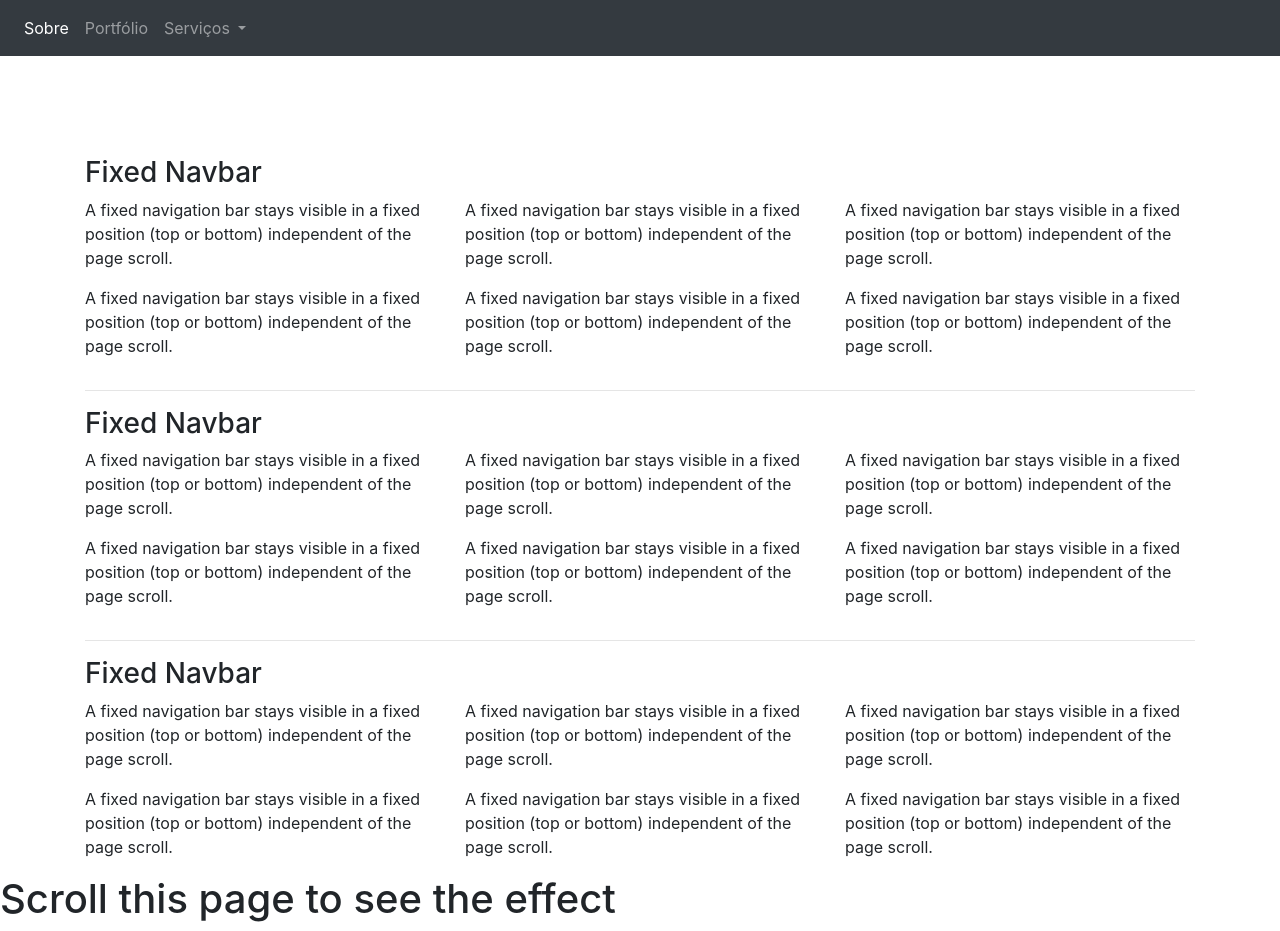
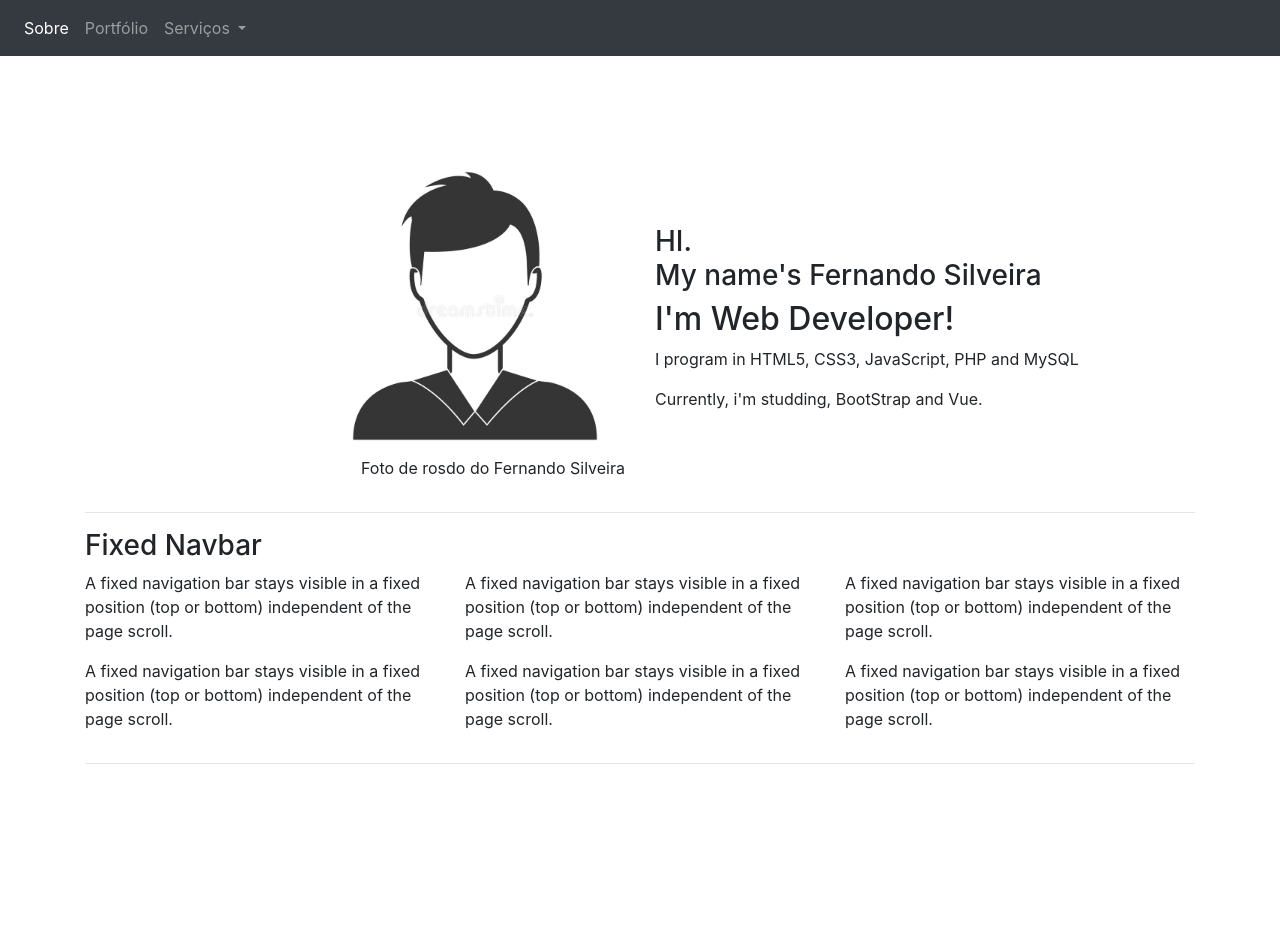
Before and after one commit to huntercodecamp/Perfil, a plain HTML site: page index.html in a window 1280 px wide. After the commit the page ends 800 px from the top, so only its background shows below. Drawn offline with nearby package versions, Linux system fonts and the light colour scheme.

Commit message:
add image and fixing align itens

```diff
--- a/index.html
+++ b/index.html
@@ -11,6 +11,30 @@
 		<script src="https://cdn.jsdelivr.net/npm/popper.js@1.16.1/dist/umd/popper.min.js"></script>
 		<script src="https://cdn.jsdelivr.net/npm/bootstrap@4.6.1/dist/js/bootstrap.bundle.min.js"></script>
 		<title>Hello, world!</title>
+		<style>
+			*{
+				/*border: 1px solid red;*/
+			}
+			#perfil-image{
+				width: 300px;
+			}
+			figure{
+				padding: 0px;
+			}
+
+
+
+			.alinhamento{
+				display: flex;
+				flex-direction: column;
+				flex-direction: center;
+				justify-content: center;
+			}
+			.right-align{
+				text-align: right;
+			}
+
+		</style>
 	</head>
 	<body>
 
@@ -20,19 +44,25 @@
 
 			<div>
 				<ul class="navbar-nav" >
+
 					<li class="nav-item">
 						<a href="#" class="nav-link active"> Sobre </a>
 					</li>
+
 					<li class="nav-item">
 						<a href="#" class="nav-link  "> Portfólio </a>
 					</li>
+
 					<li class="nav-item dropdown">
+
 						<a class="nav-link dropdown-toggle" href="#" id="navbarDropdownMenuLink" role="button" data-toggle="dropdown" aria-haspopup="true" aria-expanded="false"> Serviços </a>
+
 						<div class="dropdown-menu" aria-labelledby="navbarDropdownMenuLink">
 							<a class="dropdown-item" href="#">Action</a>
 							<a class="dropdown-item" href="#">Another action</a>
 							<a class="dropdown-item" href="#">Something else here</a>
 						</div>
+
 					</li>
 				</ul>
 
@@ -44,61 +74,64 @@
 
 		<div class="container" style="margin-top:100px">
 
+			<div class="row">
+
+				<div class="col alinhamento right-align" >
+
+					<figure>
+
+						<img src="_imgs/perfil.jpg" alt="" id=perfil-image>
+						<figcaption>
+							Foto de rosdo do Fernando Silveira
+						</figcaption>
+					</figure>
+
+
+				</div>
+				<div class="col alinhamento ">
+
+					<h3>HI. <br> My name's Fernando Silveira</h3>
+					<h2> I'm Web Developer! </h2>
+					<p>
+						I program in HTML5, CSS3, JavaScript, PHP and MySQL
+					</p>
+					<p>
+						Currently, i'm studding, BootStrap and Vue.
+					</p>
+				</div>
+			</div>
+
+			<hr>
 
 			<h3>Fixed Navbar</h3>
 			<div class="row">
 
 				<div class="col-md-4">
+
 					<p>A fixed navigation bar stays visible in a fixed position (top or bottom) independent of the page scroll.</p>
 					<p>A fixed navigation bar stays visible in a fixed position (top or bottom) independent of the page scroll.</p>
+
 				</div>
+
 				<div class="col-md-4">
+
 					<p>A fixed navigation bar stays visible in a fixed position (top or bottom) independent of the page scroll.</p>
 					<p>A fixed navigation bar stays visible in a fixed position (top or bottom) independent of the page scroll.</p>
+
 				</div>
+
 				<div class="col-md-4">
+
 					<p>A fixed navigation bar stays visible in a fixed position (top or bottom) independent of the page scroll.</p>
 					<p>A fixed navigation bar stays visible in a fixed position (top or bottom) independent of the page scroll.</p>
+
 				</div>
-			</div>
 
-			<hr>
-			<h3>Fixed Navbar</h3>
-			<div class="row">
-				<div class="col-md-4">
-					<p>A fixed navigation bar stays visible in a fixed position (top or bottom) independent of the page scroll.</p>
-					<p>A fixed navigation bar stays visible in a fixed position (top or bottom) independent of the page scroll.</p>
-				</div>
-				<div class="col-md-4">
-					<p>A fixed navigation bar stays visible in a fixed position (top or bottom) independent of the page scroll.</p>
-					<p>A fixed navigation bar stays visible in a fixed position (top or bottom) independent of the page scroll.</p>
-				</div>
-				<div class="col-md-4">
-					<p>A fixed navigation bar stays visible in a fixed position (top or bottom) independent of the page scroll.</p>
-					<p>A fixed navigation bar stays visible in a fixed position (top or bottom) independent of the page scroll.</p>
-				</div>
 			</div>
 			<hr>
-			<h3>Fixed Navbar</h3>
-			<div class="row">
-				<div class="col-md-4">
-					<p>A fixed navigation bar stays visible in a fixed position (top or bottom) independent of the page scroll.</p>
-					<p>A fixed navigation bar stays visible in a fixed position (top or bottom) independent of the page scroll.</p>
-				</div>
-				<div class="col-md-4">
-					<p>A fixed navigation bar stays visible in a fixed position (top or bottom) independent of the page scroll.</p>
-					<p>A fixed navigation bar stays visible in a fixed position (top or bottom) independent of the page scroll.</p>
-				</div>
-				<div class="col-md-4">
-					<p>A fixed navigation bar stays visible in a fixed position (top or bottom) independent of the page scroll.</p>
-					<p>A fixed navigation bar stays visible in a fixed position (top or bottom) independent of the page scroll.</p>
-				</div>
-			</div>
-
-		</div>
-
-		<h1>Scroll this page to see the effect</h1>
 
 
-	</body>
-	</html>
+
+
+		</body>
+		</html>
```
Also changed, not shown: script_teste.js (added, +12 -0 lines), teste.html (added, +32 -0 lines), _imgs/perfil.jpg (added).
